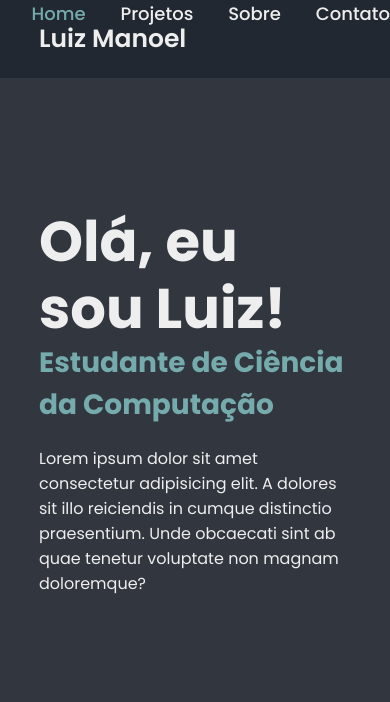
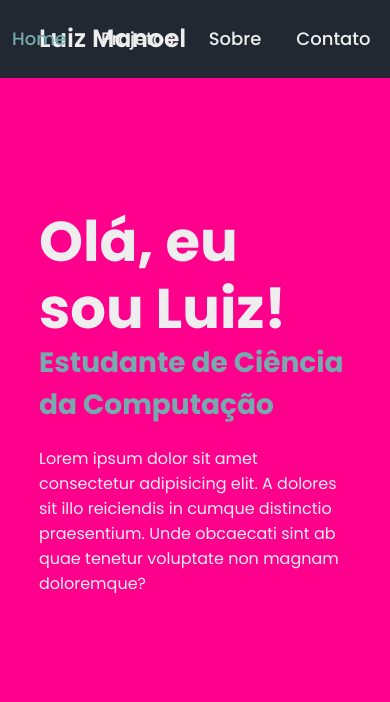
Before and after one commit to luizzzmn/Projetos-IG-group, a plain HTML site: page Portfólio/portfolio.html in a window 390 px wide. Shown: the top 702 px of the page. Drawn offline with nearby package versions, Linux system fonts and the light colour scheme.

Commit message:
Update styles.css

```diff
--- a/Portfólio/styles.css
+++ b/Portfólio/styles.css
@@ -1,27 +1,4 @@
 @import url("https://fonts.googleapis.com/css2?family=Poppins:ital,wght@0,100;0,200;0,300;0,400;0,500;0,600;0,700;0,800;0,900;1,100;1,200;1,300;1,400;1,500;1,600;1,700;1,800;1,900&display=swap");
-
-@media (prefers-reduced-motion: no-preference) {
-    * {
-      scroll-behavior: smooth;
-    }
-  }
-
-
-@media screen and (min-width: 768px) {
-    body {
-      background-color: #f0f0f0; /* Alterando a cor de fundo para telas maiores que 768px */
-    }
-  }
-
-  @media (max-width: 28.75em) {
-    .nav {
-      justify-content: center;
-    }
-
-    .nav-list {
-      margin: 0 1rem;
-    }
-  }
 
 * {
     margin: 0;
@@ -52,9 +29,10 @@
     display: flex;
     justify-content: flex-end;
     position: fixed;
-    top: 0;
-    left: 0;
+    top: 0px;
+    left: 0px;
     width: 100%;
+    padding: 25px 5%;
     z-index: 10;
 }
 
@@ -325,3 +303,21 @@
         width: 0;
     }
 }
+
+@media screen and (max-width: 900px) {
+    body {
+        background: rgb(5, 209, 46);
+    }
+}
+
+@media screen and (max-width: 768px) {
+    body {
+        background-color: rgb(0, 153, 255);
+    }
+}
+
+@media screen and (max-width: 600px) {
+    body {
+        background-color: rgb(255, 0, 140);
+    }
+}
```
